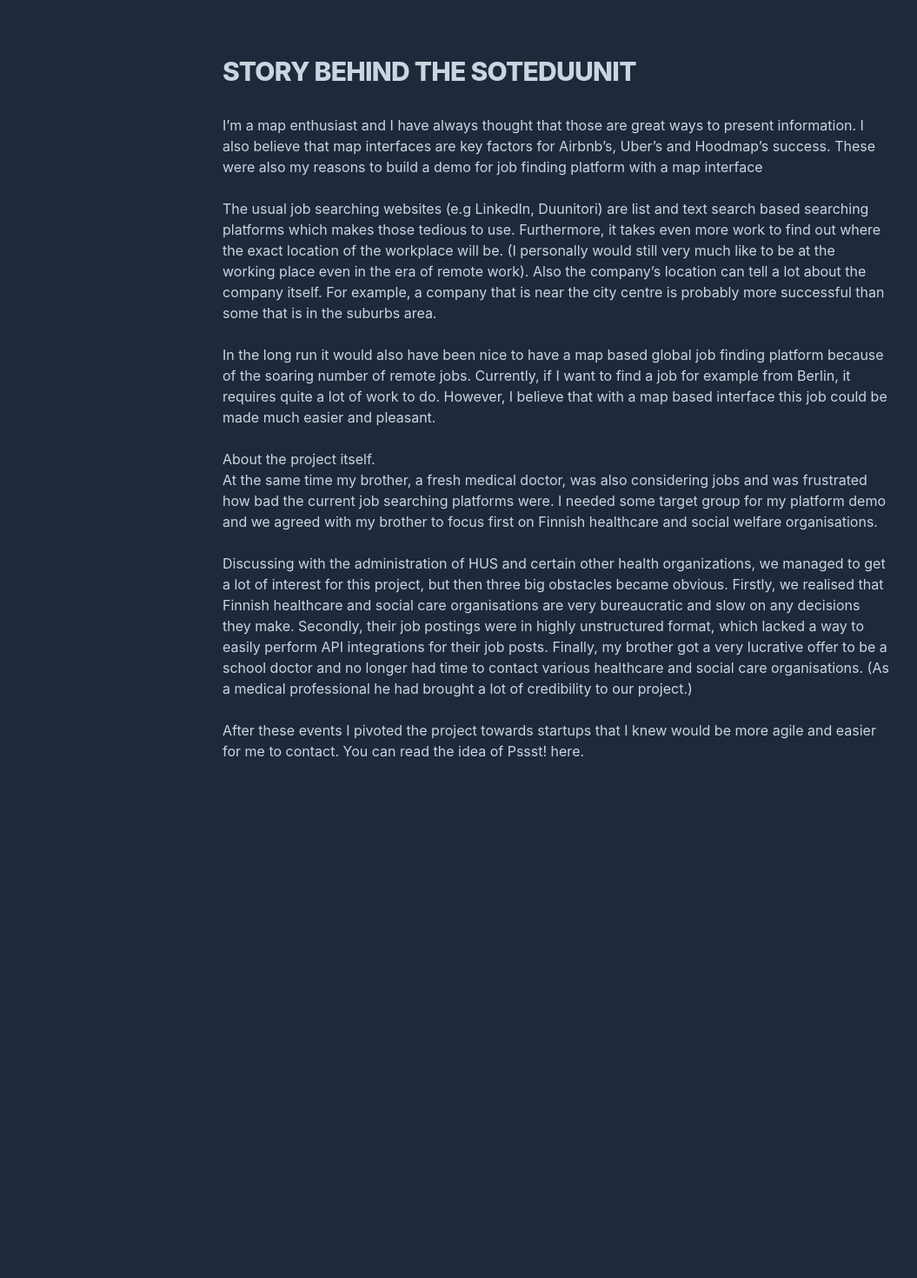
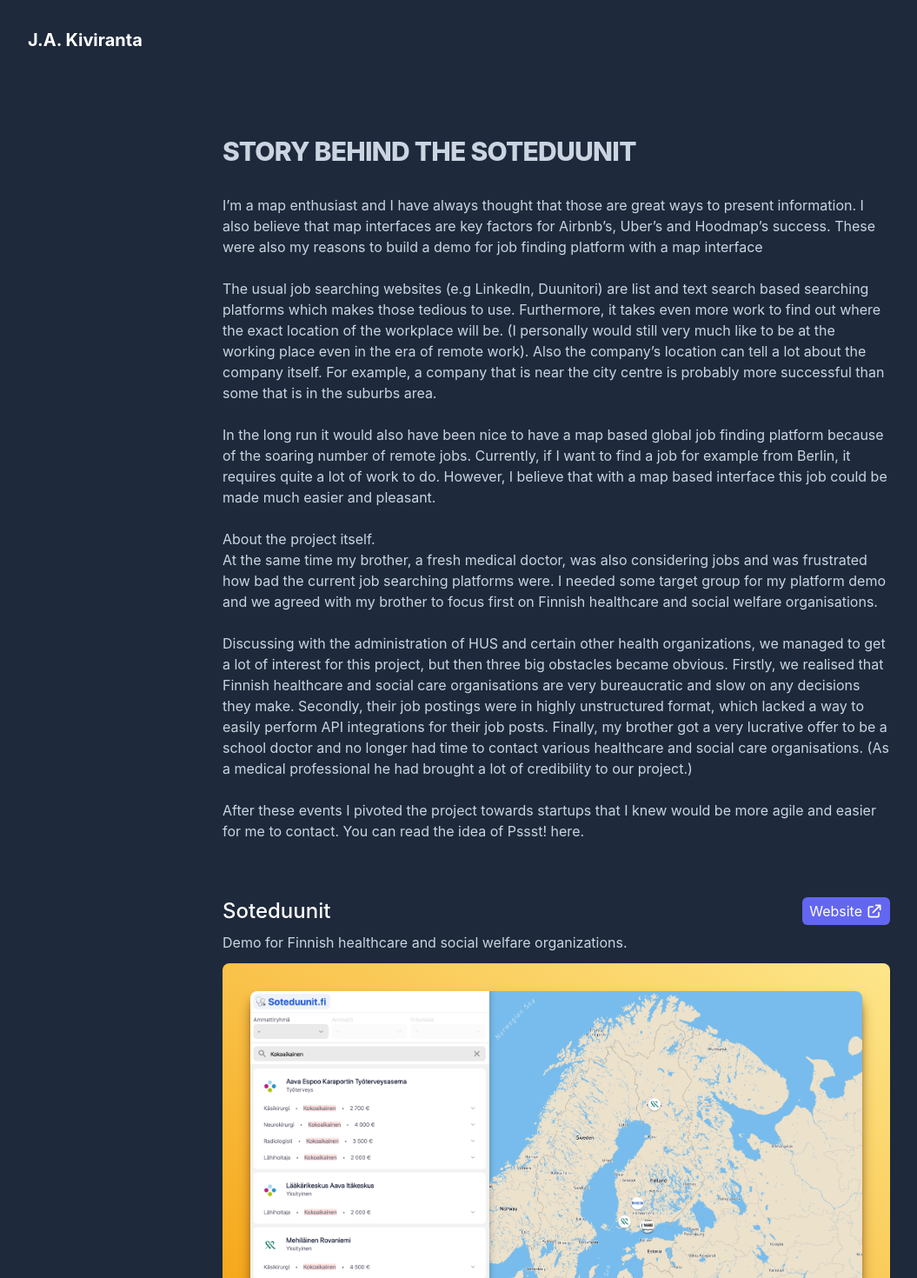
Before and after one commit to josuakiviranta/josuakiviranta.com, a Next.js app: page /soteduunit in a window 1280 px wide. Shown: the top 1470 px of the page at 87% size, without its empty margins (0-1055 px from the left). Before the commit the page ends 960 px from the top, so only its background shows below. Built offline with nearby package versions, Linux system fonts and the light colour scheme.

Commit message:
new layout for idea story pages

```diff
--- /dev/null
+++ b/components/NavBar.tsx
@@ -0,0 +1,13 @@
+import Link from "next/link";
+
+export const NavBar = () => {
+  return (
+    <nav className="w-full px-4 py-8 sm:p-8 flex flex-row space-x-2">
+      <Link href="/">
+        <span className="text-xl font-bold text-white hover:opacity-90 cursor-pointer">
+          J.A. Kiviranta
+        </span>
+      </Link>
+    </nav>
+  );
+};
--- a/pages/pssst.tsx
+++ b/pages/pssst.tsx
@@ -1,14 +1,17 @@
+import { NavBar } from "../components/NavBar";
+import { ProjectContainer } from "../components/ProjectContainer";
 import { Section } from "../components/Section";
 
 export default function Script() {
   return (
     <div className="w-screen h-full text-slate-300 flex flex-col">
+      <NavBar />
       <Section>
         <div className="max-w-screen-md m-auto">
           <h2 className="text-2xl sm:text-3xl font-extrabold tracking-tight uppercase mb-8">
             The idea behind Pssst! recruiting platform
           </h2>
-          <p className="mb-5">
+          <p className="mb-16">
             The main idea with Pssst!-platform was to help companies to recruit
             new candidates through word-of-mouth marketing and by using
             reference links. A reference link is basically a job post that
@@ -30,6 +33,12 @@
             Basically the idea was to upgrade companies’ inside recruitment
             systems.
           </p>
+          <ProjectContainer
+            header="Pssst!"
+            description="Recruitment platform with a map and the ability for creating references."
+            website="https://www.pssst.work"
+            projectImage="/pssst-cover.png"
+          />
         </div>
       </Section>
     </div>
--- a/pages/script.tsx
+++ b/pages/script.tsx
@@ -1,14 +1,18 @@
+import { NavBar } from "../components/NavBar";
+import { ProjectContainer } from "../components/ProjectContainer";
 import { Section } from "../components/Section";
 
 export default function Script() {
   return (
     <div className="w-screen h-full text-slate-300 flex flex-col">
+      <NavBar />
       <Section>
         <div className="max-w-screen-md m-auto">
           <h2 className="text-2xl sm:text-3xl font-extrabold tracking-tight uppercase mb-8">
             Story behind a manipulation script
           </h2>
-          <p className="mb-5">
+
+          <p className="mb-16">
             In summer 2016 when the American presidential election campaigns
             were in its main phase between the Democrats and Republicans I
             noticed strange behaviour in the Ilta-Sanomat news page “most readed
@@ -101,6 +105,12 @@
             notified inside the companies. I hope that by now they have fixed
             this issue.
           </p>
+          <ProjectContainer
+            header="Way to influence what millions of people read"
+            description="Script for manipulating news items popularity rankings on the online newspaper’s front page. To be clear, I have informed this vulnerability to Finland's newspapers top management and got repsonses. Hope that they have really fixed this issue..."
+            source="https://github.com/josuakiviranta/click-script"
+            projectImage="/clickscript-cover.png"
+          />
         </div>
       </Section>
     </div>
--- a/pages/soteduunit.tsx
+++ b/pages/soteduunit.tsx
@@ -1,15 +1,18 @@
 import Link from "next/link";
+import { NavBar } from "../components/NavBar";
+import { ProjectContainer } from "../components/ProjectContainer";
 import { Section } from "../components/Section";
 
 export default function SoteDuunit() {
   return (
     <div className="w-screen h-full text-slate-300 flex flex-col">
+      <NavBar />
       <Section>
         <div className="max-w-screen-md m-auto">
           <h2 className="text-2xl sm:text-3xl font-extrabold tracking-tight uppercase mb-8">
             Story behind the Soteduunit
           </h2>
-          <p className="mb-5">
+          <p className="mb-16">
             I’m a map enthusiast and I have always thought that those are great
             ways to present information. I also believe that map interfaces are
             key factors for Airbnb’s, Uber’s and Hoodmap’s success. These were
@@ -62,6 +65,12 @@
               Pssst! here.
             </Link>
           </p>
+          <ProjectContainer
+            header="Soteduunit"
+            description="Demo for Finnish healthcare and social welfare organizations."
+            website="https://rekry-map.vercel.app/"
+            projectImage="/soteduunit-cover.png"
+          />
         </div>
       </Section>
     </div>
--- a/pages/verba.tsx
+++ b/pages/verba.tsx
@@ -1,14 +1,17 @@
+import { NavBar } from "../components/NavBar";
+import { ProjectContainer } from "../components/ProjectContainer";
 import { Section } from "../components/Section";
 
 export default function SoteDuunit() {
   return (
     <div className="w-screen h-full text-slate-300 flex flex-col">
+      <NavBar />
       <Section>
         <div className="max-w-screen-md m-auto">
           <h2 className="text-2xl sm:text-3xl font-extrabold tracking-tight uppercase mb-8">
             Idea behind the Verba
           </h2>
-          <p className="mb-5">
+          <p className="mb-16">
             In learning the key factor is motivation. To quote Plutarch the
             philosopher, education is cultivating the flame, not filling a
             vessel. If someone is truly motivated she will learn fast.
@@ -24,6 +27,12 @@
             wish to. Old fashioned underlining textbooks, brought to digital
             age.
           </p>
+          <ProjectContainer
+            header="Verba (on going development)"
+            description="Vocabulary learning application. Watch youtube and learn languages."
+            website="https://www.verba.world/"
+            projectImage="/verba.png"
+          />
         </div>
       </Section>
     </div>
```
